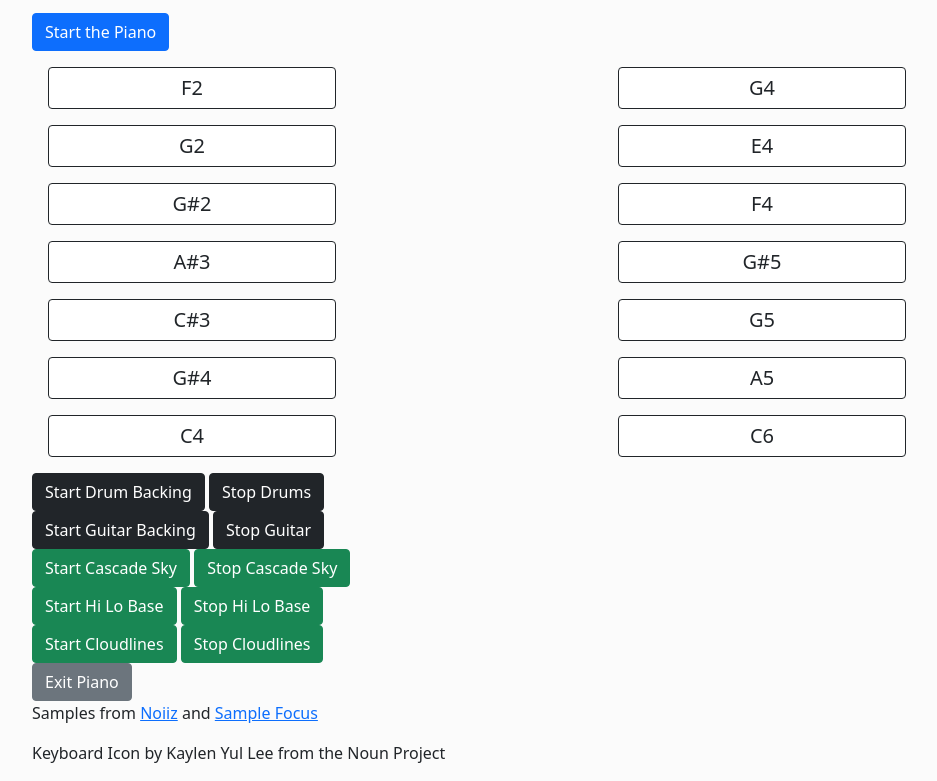
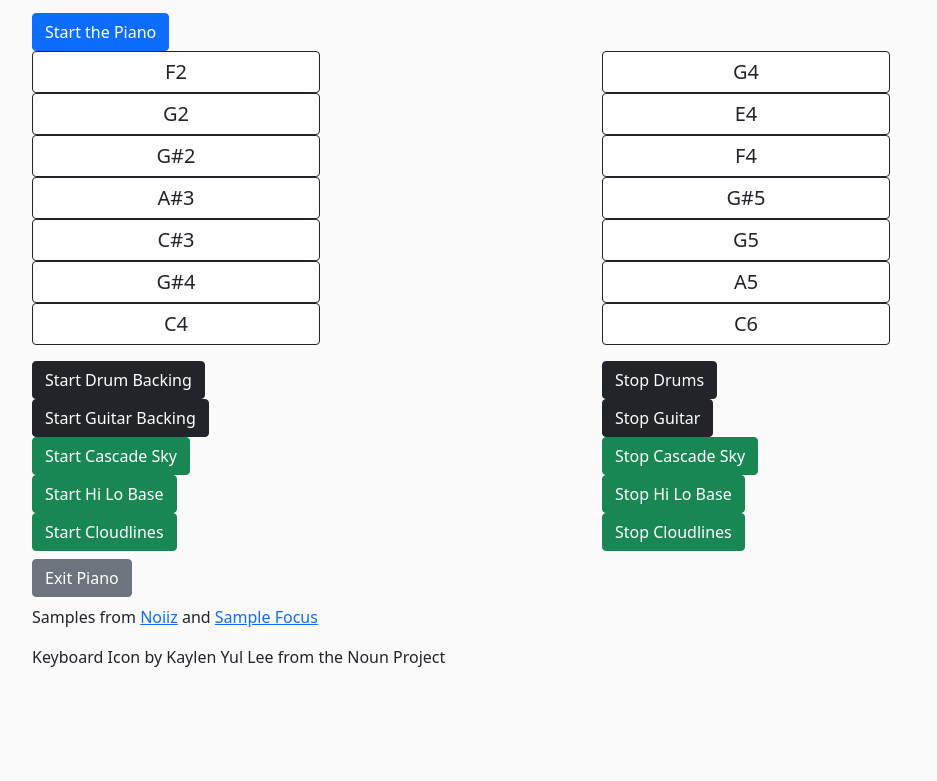
Before and after one commit to KSFlynn007/exit-strategy, a website: page index.html in a window 1280 px wide. Shown: the part 537-1318 px from the top of the page, without its empty margins (50-987 px from the left). After the commit the page ends 1222 px from the top, so only its background shows below. Drawn offline with nearby package versions, Linux system fonts and the light colour scheme.

Commit message:
Update index.html
reset all margins on div.containers

```diff
--- a/index.html
+++ b/index.html
@@ -38,38 +38,38 @@
     <div class="container">
         <div class="row">
             <!-- LOW KEYS -->
-            <div class="col">
-                <div class="card m-3 pt-2 border-dark" style="width: 18rem;" id="sat-FLow">
+            <div class="col mb-3">
+                <div class="card pt-2 border-dark" style="width: 18rem;" id="sat-FLow">
                     <h5 class="card-title text-center">
                         F2
                     </h5>
                 </div>
-                <div class="card m-3 pt-2 border-dark" style="width: 18rem;" id="sat-GLow">
+                <div class="card pt-2 border-dark" style="width: 18rem;" id="sat-GLow">
                     <h5 class="card-title text-center">
                         G2
                     </h5>
                 </div>
-                <div class="card m-3 pt-2 border-dark" style="width: 18rem;" id="sat-GSharpMLow">
+                <div class="card pt-2 border-dark" style="width: 18rem;" id="sat-GSharpMLow">
                     <h5 class="card-title text-center">
                         G#2
                     </h5>
                 </div>
-                <div class="card m-3 pt-2 border-dark" style="width: 18rem;" id="sat-ASharp">
+                <div class="card pt-2 border-dark" style="width: 18rem;" id="sat-ASharp">
                     <h5 class="card-title text-center">
                         A#3
                     </h5>
                 </div>
-                <div class="card m-3 pt-2 border-dark" style="width: 18rem;" id="sat-CSharpM">
+                <div class="card pt-2 border-dark" style="width: 18rem;" id="sat-CSharpM">
                     <h5 class="card-title text-center">
                         C#3
                     </h5>
                 </div>
-                <div class="card m-3 pt-2 border-dark" style="width: 18rem;" id="sat-DSharp">
+                <div class="card pt-2 border-dark" style="width: 18rem;" id="sat-DSharp">
                     <h5 class="card-title text-center">
                         G#4
                     </h5>
                 </div>
-                <div class="card m-3 pt-2 border-dark" style="width: 18rem;" id="sat-C">
+                <div class="card pt-2 border-dark" style="width: 18rem;" id="sat-C">
                     <h5 class="card-title text-center">
                         C4
                     </h5>
@@ -77,37 +77,37 @@
             </div>
             <div class="col">
                 <!-- HI KEYS -->
-                <div class="card m-3 pt-2 border-dark" style="width: 18rem;" id="sat-G">
+                <div class="card pt-2 border-dark" style="width: 18rem;" id="sat-G">
                     <h5 class="card-title text-center">
                         G4
                     </h5>
                 </div>
-                <div class="card m-3 pt-2 border-dark" style="width: 18rem;" id="sat-Em">
+                <div class="card pt-2 border-dark" style="width: 18rem;" id="sat-Em">
                     <h5 class="card-title text-center">
                         E4
                     </h5>
                 </div>
-                <div class="card m-3 pt-2 border-dark" style="width: 18rem;" id="sat-F">
+                <div class="card pt-2 border-dark" style="width: 18rem;" id="sat-F">
                     <h5 class="card-title text-center">
                         F4
                     </h5>
                 </div>
-                <div class="card m-3 pt-2 border-dark" style="width: 18rem;" id="sat-GSharpM">
+                <div class="card pt-2 border-dark" style="width: 18rem;" id="sat-GSharpM">
                     <h5 class="card-title text-center">
                         G#5
                     </h5>
                 </div>
-                <div class="card m-3 pt-2 border-dark" style="width: 18rem;" id="sat-GM">
+                <div class="card pt-2 border-dark" style="width: 18rem;" id="sat-GM">
                     <h5 class="card-title text-center">
                         G5
                     </h5>
                 </div>
-                <div class="card m-3 pt-2 border-dark" style="width: 18rem;" id="sat-A">
+                <div class="card pt-2 border-dark" style="width: 18rem;" id="sat-A">
                     <h5 class="card-title text-center">
                         A5
                     </h5>
                 </div>
-                <div class="card m-3 pt-2 border-dark" style="width: 18rem;" id="sat-Cm">
+                <div class="card pt-2 border-dark" style="width: 18rem;" id="sat-Cm">
                     <h5 class="card-title text-center">
                         C6
                     </h5>
@@ -194,30 +194,40 @@
         <div class="row">
             <div class="col">
                 <button class="btn btn-dark" onclick="playDrums()">Start Drum Backing</button>
+            </div>
+            <div class="col">
                 <button class="btn btn-dark" onclick="stopDrums()">Stop Drums</button>
             </div>
         </div>
         <div class="row">
             <div class="col">
                 <button class="btn btn-dark" onclick="playGuitar()">Start Guitar Backing</button>
+            </div>
+            <div class="col">
                 <button class="btn btn-dark" onclick="stopGuitar()">Stop Guitar</button>
             </div>
         </div>
         <div class="row">
             <div class="col">
                 <button class="btn btn-success" onclick="playCascadeSky()">Start Cascade Sky</button>
+            </div>
+            <div class="col">
                 <button class="btn btn-success" onclick="stopCascadeSky()">Stop Cascade Sky</button>
             </div>
         </div>
         <div class="row">
             <div class="col">
                 <button class="btn btn-success" onclick="playHiLoBase()">Start Hi Lo Base</button>
+            </div>
+            <div class="col">
                 <button class="btn btn-success" onclick="stopHiLoBase()">Stop Hi Lo Base</button>
             </div>
         </div>
         <div class="row">
             <div class="col">
                 <button class="btn btn-success" onclick="playCloudlines()">Start Cloudlines</button>
+            </div>
+            <div class="col">
                 <button class="btn btn-success" onclick="stopCloudlines()">Stop Cloudlines</button>
             </div>
         </div>
@@ -251,7 +261,7 @@
 
 
     <!-- Button trigger modal -->
-    <div class="container">
+    <div class="container my-2">
         <button type="button" class="btn btn-secondary" data-bs-toggle="modal" data-bs-target="#exitConfirm" onclick="pausePiano()">
             Exit Piano
         </button>
```
